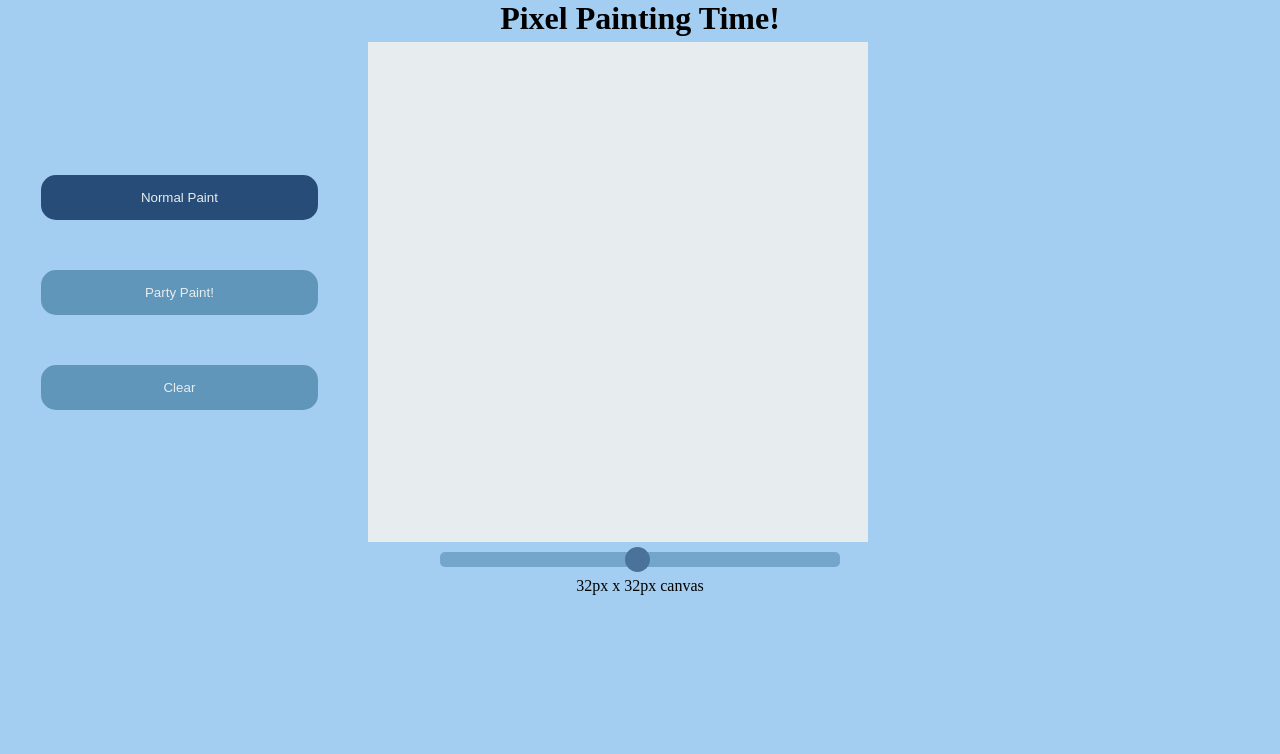
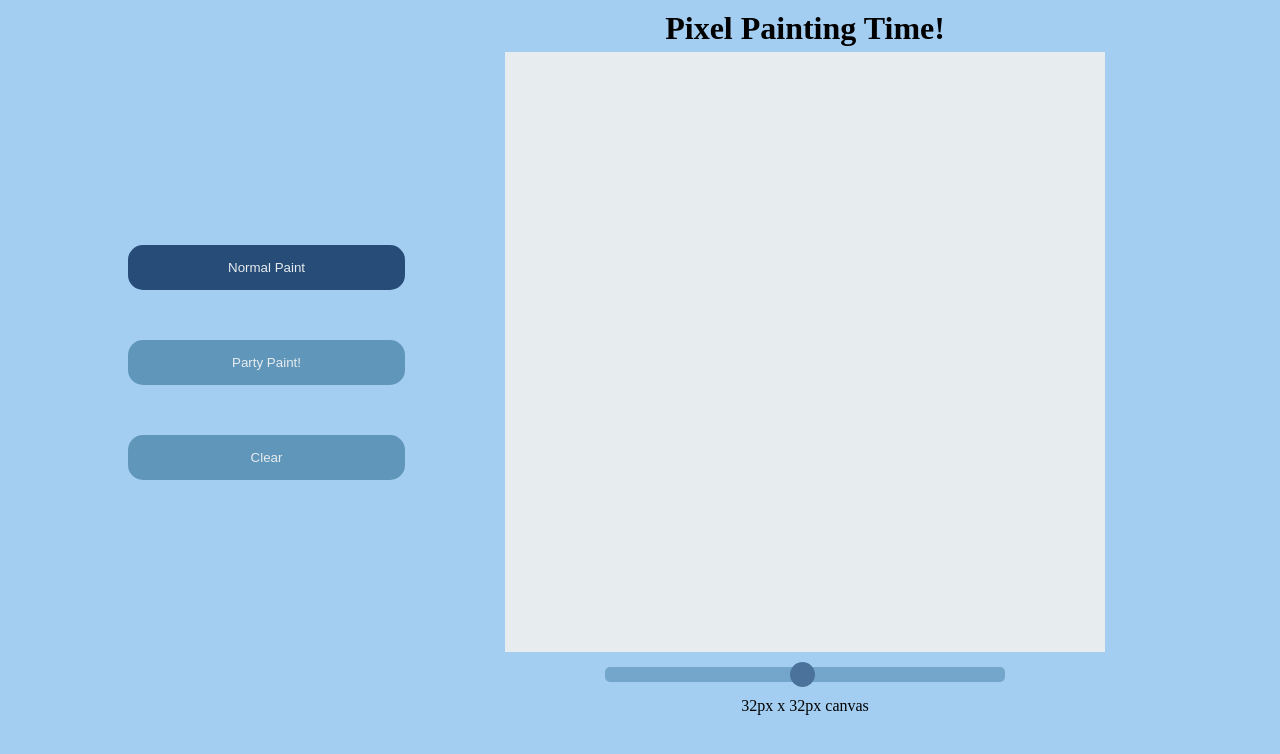
Before and after one commit to KyuTQT/etch-a-sketch, a plain HTML site: page index.html in a window 1280 px wide. Drawn offline with Linux system fonts and the light colour scheme.

Commit message:
Change children of div and their order
Easier to align and makes more sense

```diff
--- a/css/style.css
+++ b/css/style.css
@@ -9,20 +9,21 @@
 
 body{
     display: flex;
-    flex-direction: column;
     align-items: center;
-    justify-content: center;
+    justify-content: flex-start;
+    margin-left: 10%;
     background-color: #A3CEF1;
+    gap: 100px;
 }
 h1{
-    margin-bottom: 5px;
+    margin-top: 10px;
 }
 
 .fixed-size-container{
     display: flex;
     flex: wrap;
-    width: 500px;
-    height: 500px;
+    width: 600px;
+    height: 600px;
 }
 
 #div-container{
@@ -38,13 +39,18 @@ h1{
     flex-shrink: 1;
 }
 
-.buttons-and-canvas{
+.canvas-title-size-container{
     display: flex;
+    flex-direction: column;
     align-items: center;
     justify-content: center;
-    margin-right: 29%;
-    gap: 50px;
+    gap: 5px;
 }
+
+.canvas-size-label{
+    margin-bottom: 10px;
+}
+
 .button-container{
     display: flex;
     flex-direction: column;
--- a/index.html
+++ b/index.html
@@ -8,20 +8,22 @@
     <link rel="stylesheet" href="./css/style.css">
 </head>
 <body>
-    <h1>Pixel Painting Time!</h1>
-    <div class="buttons-and-canvas">
     <div class="button-container">
         <button class="buttons active" id="normal">Normal Paint</button>
         <button class="buttons active" id="party">Party Paint!</button>
         <button class="buttons" id="clear">Clear</button>
     </div>
+
+    <div class="canvas-title-size-container">
+        <h1>Pixel Painting Time!</h1>
         <div class="fixed-size-container">
             <div id="div-container">
 
             </div>
         </div>
-    </div>
         <input type="range" min="1" max="64" value="32" class="grid-modifier">
         <p class="canvas-size-label">32px x 32px canvas</p>
+    </div>
+
 </body>
 </html>
```
Lines whose indentation alone changed are shown as unchanged.
